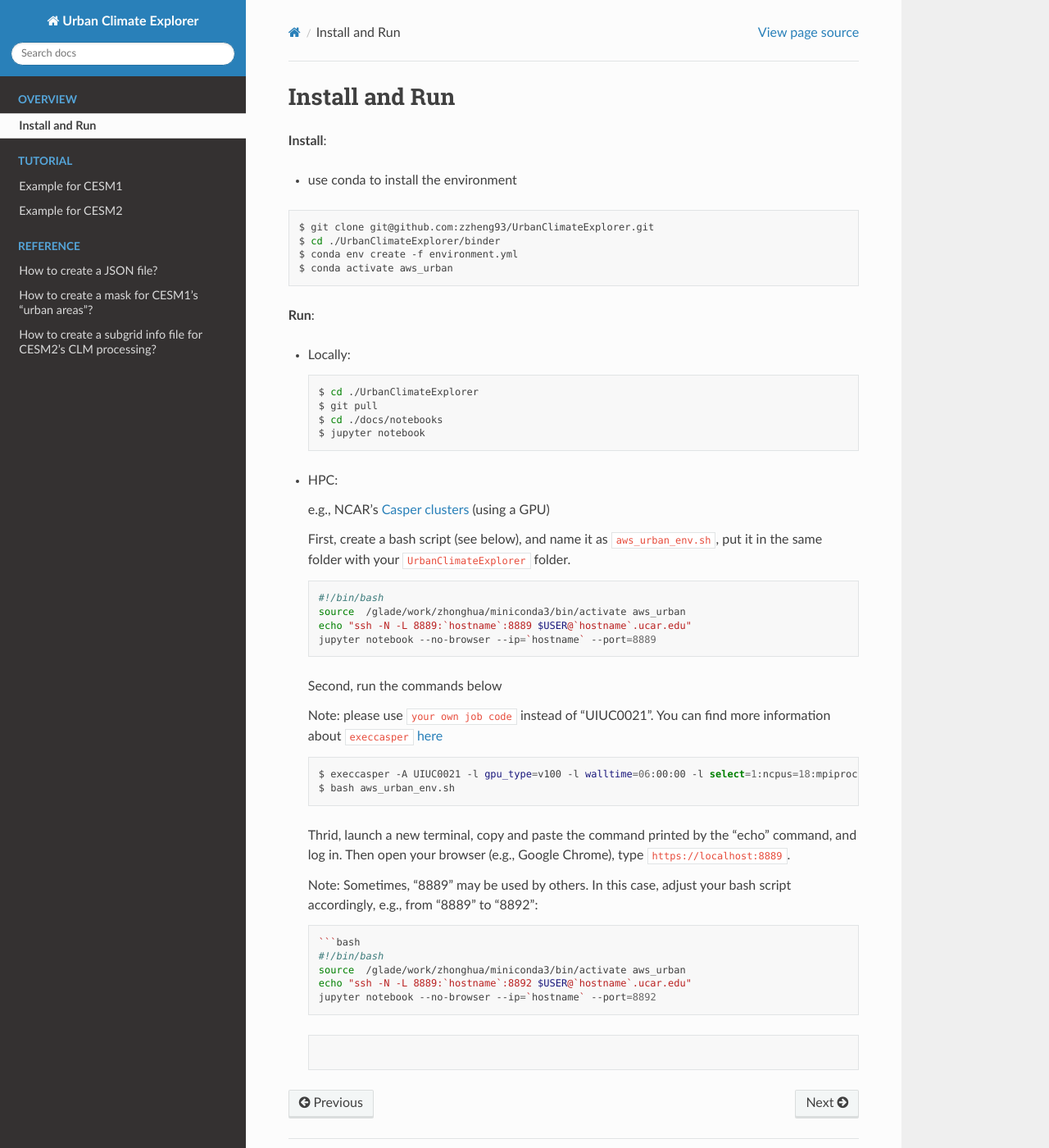
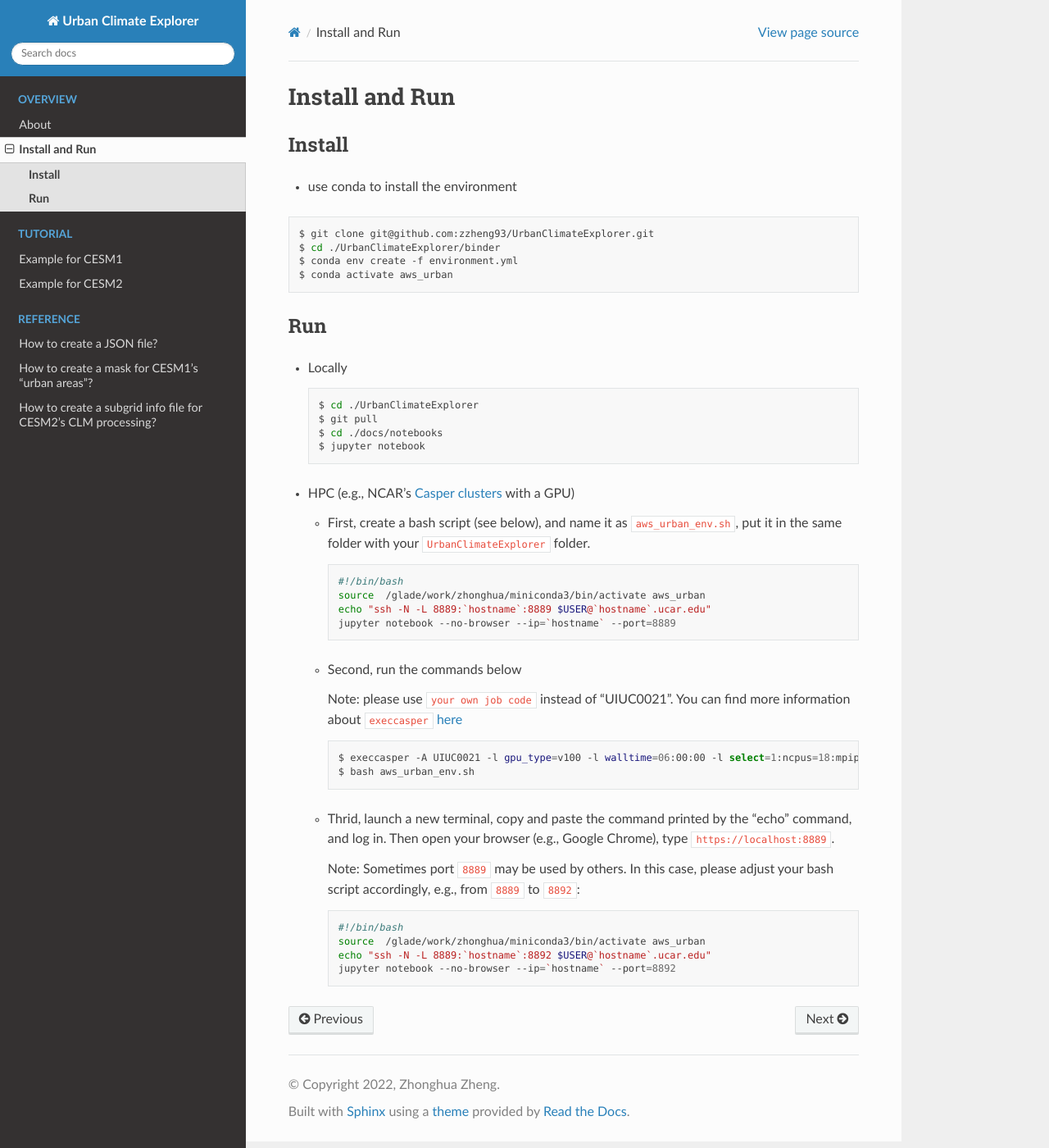
Before and after one commit to zhonghua-zheng/UrbanClimateExplorer, a Sphinx documentation site: the page built from docs/pages/install_run.md, in a window 1280 px wide and 1400 px high. Shown: the whole window at 82% size. Built offline with Sphinx 7.4.7 and the Read the Docs theme 2.0.0, drawn with Linux system fonts in a browser that asks for light colours.

````diff
--- a/docs/pages/install_run.md
+++ b/docs/pages/install_run.md
@@ -1,6 +1,6 @@
 ## Install and Run
 
-**Install**:
+### **Install**
 
 - use conda to install the environment
 
@@ -22,37 +22,33 @@ $ conda activate aws_urban
   $ jupyter notebook
   ```
 
-- HPC:
+- HPC (e.g., NCAR's [Casper clusters](https://arc.ucar.edu/knowledge_base/70549550) with a GPU)
 
-  e.g., NCAR's [Casper clusters](https://arc.ucar.edu/knowledge_base/70549550) (using a GPU)
+  - First, create a bash script (see below), and name it as `aws_urban_env.sh`, put it in the same folder with your `UrbanClimateExplorer` folder.
 
-  First, create a bash script (see below), and name it as `aws_urban_env.sh`, put it in the same folder with your `UrbanClimateExplorer` folder.
+    ```bash
+    #!/bin/bash
+    source  /glade/work/zhonghua/miniconda3/bin/activate aws_urban
+    echo "ssh -N -L 8889:`hostname`:8889 $USER@`hostname`.ucar.edu"
+    jupyter notebook --no-browser --ip=`hostname` --port=8889
+    ```
 
-  ```bash
-  #!/bin/bash
-  source  /glade/work/zhonghua/miniconda3/bin/activate aws_urban
-  echo "ssh -N -L 8889:`hostname`:8889 $USER@`hostname`.ucar.edu"
-  jupyter notebook --no-browser --ip=`hostname` --port=8889
-  ```
+  - Second, run the commands below
 
-  Second, run the commands below
+    Note: please use `your own job code` instead of "UIUC0021". You can find more information about `execcasper` [here](https://arc.ucar.edu/knowledge_base/72581396)
 
-  Note: please use `your own job code` instead of "UIUC0021". You can find more information about `execcasper` [here](https://arc.ucar.edu/knowledge_base/72581396)
+    ```bash
+    $ execcasper -A UIUC0021 -l gpu_type=v100 -l walltime=06:00:00 -l select=1:ncpus=18:mpiprocs=36:ngpus=1:mem=100GB
+    $ bash aws_urban_env.sh
+    ```
 
-  ```bash
-  $ execcasper -A UIUC0021 -l gpu_type=v100 -l walltime=06:00:00 -l select=1:ncpus=18:mpiprocs=36:ngpus=1:mem=100GB
-  $ bash aws_urban_env.sh
-  ```
+  - Thrid, launch a new terminal, copy and paste the command printed by the "echo" command, and log in. Then open your browser (e.g., Google Chrome), type `https://localhost:8889`.
 
-  Thrid, launch a new terminal, copy and paste the command printed by the "echo" command, and log in. Then open your browser (e.g., Google Chrome), type `https://localhost:8889`.
+    Note: Sometimes port `8889` may be used by others. In this case, please adjust your bash script accordingly, e.g., from `8889` to `8892`:
 
-  Note: Sometimes, "8889" may be used by others. In this case, adjust your bash script accordingly, e.g., from "8889" to "8892":
-
-  ```bash
-  ```bash
-  #!/bin/bash
-  source  /glade/work/zhonghua/miniconda3/bin/activate aws_urban
-  echo "ssh -N -L 8889:`hostname`:8892 $USER@`hostname`.ucar.edu"
-  jupyter notebook --no-browser --ip=`hostname` --port=8892
-  ```
-  ```
+    ```bash
+    #!/bin/bash
+    source  /glade/work/zhonghua/miniconda3/bin/activate aws_urban
+    echo "ssh -N -L 8889:`hostname`:8892 $USER@`hostname`.ucar.edu"
+    jupyter notebook --no-browser --ip=`hostname` --port=8892
+    ```
````
Also changed, not shown: other parts of docs/pages/install_run.md (+2 -2 lines), README.rst (+8 -2 lines), docs/index.rst (+10 -2 lines), docs/pages/about.md (added, +17 -0 lines), docs/pages/figures/concept.png (added), docs/pages/figures/workflow.png (added), 1 other file.
